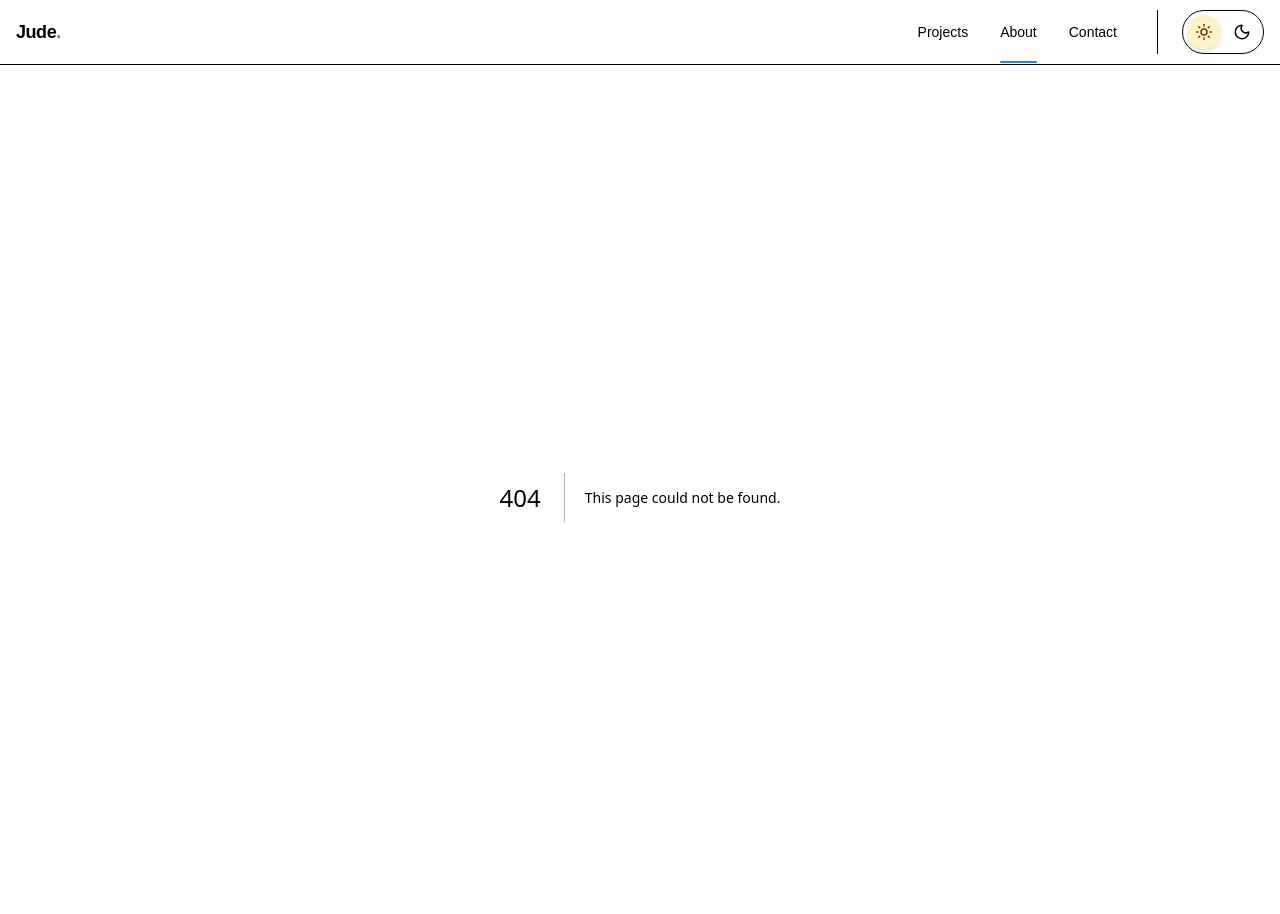
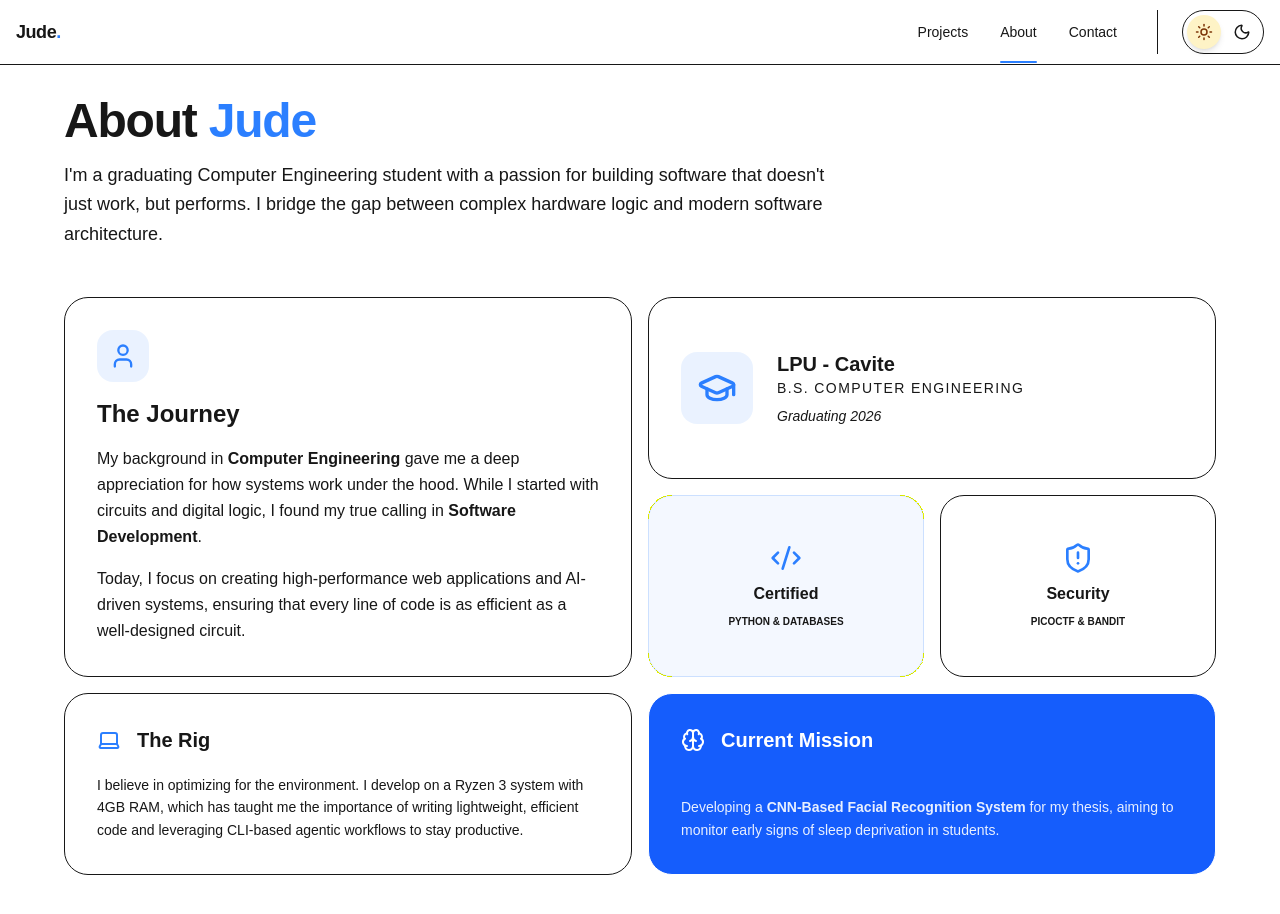
Before and after one commit to ChristianJudeEraldo/My-Portfolio, a Next.js app: page /about in a window 1280 px wide. Before the commit this address had no page. Shown: the top 914 px of the page. Built offline with nearby package versions, Linux system fonts and the light colour scheme.

Commit message:
feat(ui): added (About Me) section

```diff
--- /dev/null
+++ b/app/about/page.tsx
@@ -0,0 +1,96 @@
+import { Brain, Code2, GraduationCap, Laptop, ShieldAlert, Terminal, User } from "lucide-react";
+
+export default function AboutPage() {
+  return (
+    <div className="max-w-6xl mx-auto space-y-12 pb-20">
+      {/* --- PAGE HEADER --- */}
+      <section className="space-y-4">
+        <h1 className="text-4xl md:text-5xl font-bold tracking-tight">
+          About <span className="text-blue-500">Jude</span>
+        </h1>
+        <p className="text-lg text-foreground/60 max-w-3xl leading-relaxed">
+          I'm a graduating Computer Engineering student with a passion for building
+          software that doesn't just work, but performs. I bridge the gap between
+          complex hardware logic and modern software architecture.
+        </p>
+      </section>
+
+      {/* --- BENTO GRID --- */}
+      <div className="grid grid-cols-1 md:grid-cols-4 md:grid-rows-3 gap-4 h-auto">
+
+        {/* 1. Main Bio (Large Card) */}
+        <div className="md:col-span-2 md:row-span-2 p-8 border border-foreground/10 rounded-3xl bg-foreground/5 flex flex-col justify-between space-y-6">
+          <div className="space-y-4">
+            <div className="p-3 bg-blue-500/10 rounded-2xl text-blue-500 w-fit">
+              <User size={28} />
+            </div>
+            <h2 className="text-2xl font-bold">The Journey</h2>
+            <p className="text-foreground/70 leading-relaxed">
+              My background in <strong>Computer Engineering</strong> gave me a deep appreciation for
+              how systems work under the hood. While I started with circuits and digital
+              logic, I found my true calling in <strong>Software Development</strong>.
+            </p>
+            <p className="text-foreground/70 leading-relaxed">
+              Today, I focus on creating high-performance web applications and
+              AI-driven systems, ensuring that every line of code is as efficient
+              as a well-designed circuit.
+            </p>
+          </div>
+        </div>
+
+        {/* 2. Education (Wide Card) */}
+        <div className="md:col-span-2 p-8 border border-foreground/10 rounded-3xl bg-foreground/5 flex items-center gap-6">
+          <div className="hidden sm:block p-4 bg-blue-500/10 rounded-2xl text-blue-500">
+            <GraduationCap size={40} />
+          </div>
+          <div>
+            <h3 className="text-xl font-bold">LPU - Cavite</h3>
+            <p className="text-foreground/50 text-sm font-medium uppercase tracking-widest">B.S. Computer Engineering</p>
+            <p className="text-foreground/70 mt-2 text-sm italic">Graduating 2026</p>
+          </div>
+        </div>
+
+        {/* 3. Certifications (Small Square) */}
+        <div className="p-8 border border-foreground/10 rounded-3xl bg-blue-500/5 flex flex-col justify-center items-center text-center space-y-2 border-blue-500/20">
+          <Code2 className="text-blue-500" size={32} />
+          <h3 className="font-bold">Certified</h3>
+          <p className="text-[10px] text-foreground/50 font-bold uppercase">Python & Databases</p>
+        </div>
+
+        {/* 4. Cybersecurity (Small Square) */}
+        <div className="p-8 border border-foreground/10 rounded-3xl bg-foreground/5 flex flex-col justify-center items-center text-center space-y-2">
+          <ShieldAlert className="text-blue-500" size={32} />
+          <h3 className="font-bold">Security</h3>
+          <p className="text-[10px] text-foreground/50 font-bold uppercase">PicoCTF & Bandit</p>
+        </div>
+
+        {/* 5. The Hardware (Medium Card) */}
+        <div className="md:col-span-2 p-8 border border-foreground/10 rounded-3xl bg-foreground/5 flex flex-col justify-between">
+          <div className="flex items-center gap-4">
+            <Laptop className="text-blue-500" size={24} />
+            <h3 className="text-xl font-bold">The Rig</h3>
+          </div>
+          <p className="text-sm text-foreground/70 mt-4 leading-relaxed">
+            I believe in optimizing for the environment. I develop on a Ryzen 3 system with 4GB RAM,
+            which has taught me the importance of writing lightweight, efficient code and
+            leveraging CLI-based agentic workflows to stay productive.
+          </p>
+        </div>
+
+        {/* 6. Current Mission (Medium Card) */}
+        <div className="md:col-span-2 p-8 border border-foreground/10 rounded-3xl bg-blue-600 text-white flex flex-col justify-between">
+          <div className="flex items-center gap-4">
+            <Brain size={24} />
+            <h3 className="text-xl font-bold">Current Mission</h3>
+          </div>
+          <div>
+            <p className="text-sm opacity-90 leading-relaxed font-medium">
+              Developing a <strong>CNN-Based Facial Recognition System</strong> for my thesis,
+              aiming to monitor early signs of sleep deprivation in students.
+            </p>
+          </div>
+        </div>
+      </div>
+    </div>
+  );
+}
```
